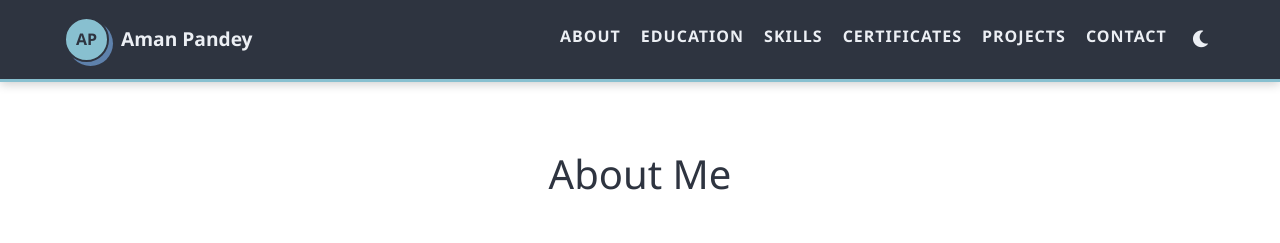
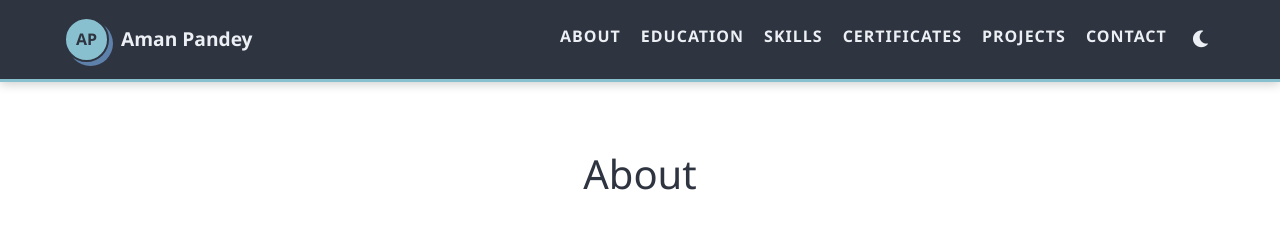
Before and after one commit to pandeyji27/portfolio, a plain HTML site: page index.html in a window 1280 px wide. Shown: the top 243 px of the page. Drawn offline with Linux system fonts and the light colour scheme.

Commit message:
Update index.html

```diff
--- a/index.html
+++ b/index.html
@@ -34,7 +34,7 @@
    </header>
 
     <section id="about" class="about-section">
-        <h2 class="about-title">About Me</h2>
+        <h2 class="about-title">About</h2>
 
         <div class="about-container">
             <div class="about-left">
```
